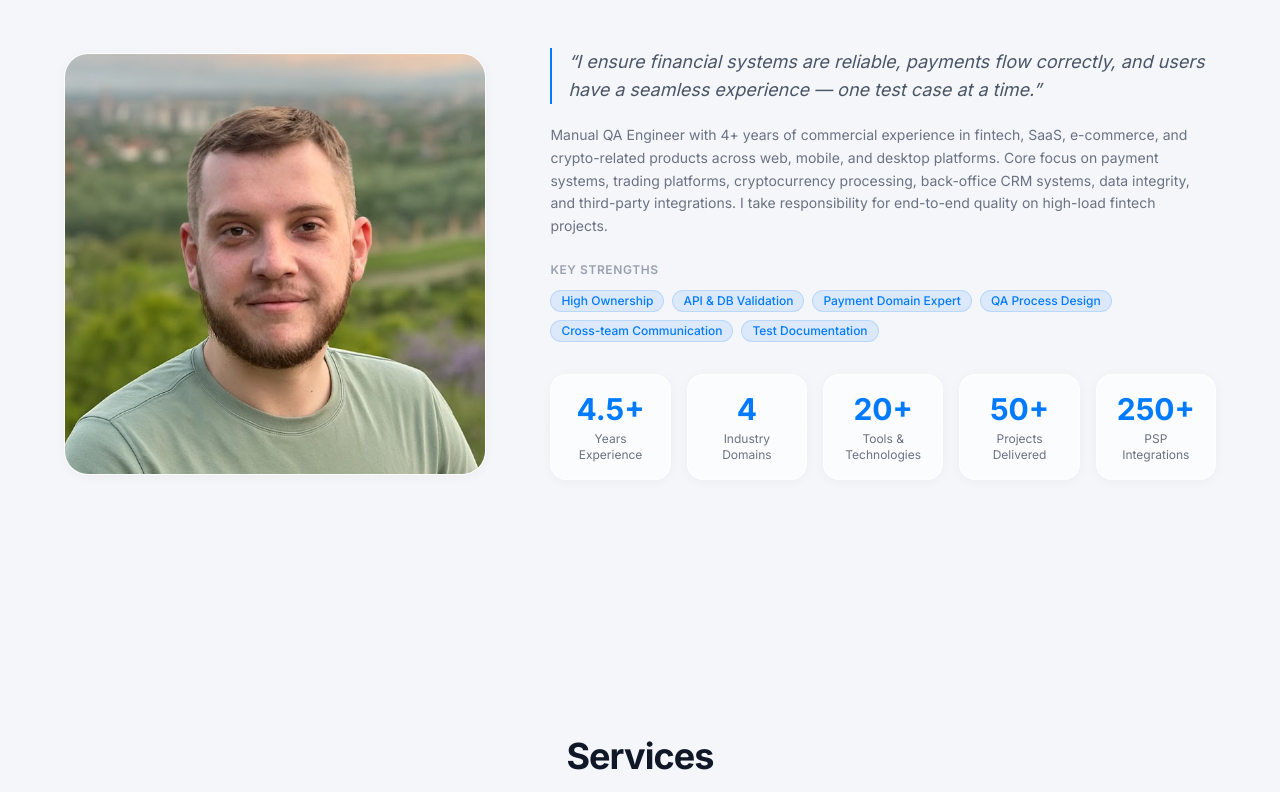
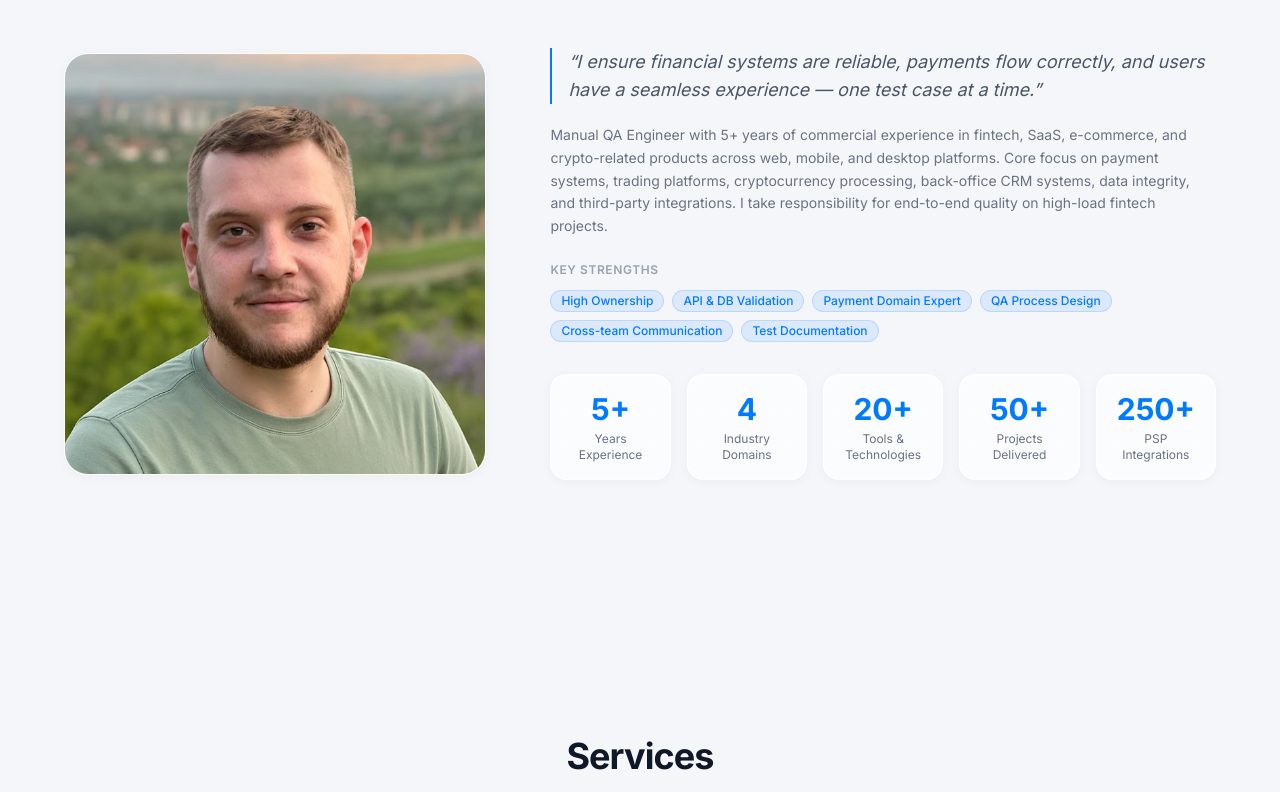
Before and after one commit to nfirstoff/nfirstoff-qa, a React (Vite) app: page / in a window 1280 px wide. Shown: the part 1040-1832 px from the top of the page. Built offline with nearby package versions, Linux system fonts and the light colour scheme.

Commit message:
Update profile experience to 5+ years
Increase reported years of experience from 4.5+ to 5+ in src/data/profile.js. Updated the summary string, the stats entry, and the metrics entry to reflect 5+ years of commercial QA experience.

```diff
--- a/src/data/profile.js
+++ b/src/data/profile.js
@@ -5,11 +5,11 @@ export const profile = {
   email: "nfirstoff@gmail.com",
   linkedin: "https://linkedin.com/in/nfirstoff/",
   summary:
-    "Manual QA Engineer with 4+ years of commercial experience in fintech, SaaS, e-commerce, and crypto-related products across web, mobile, and desktop platforms. Core focus on payment systems, trading platforms, cryptocurrency processing, back-office CRM systems, data integrity, and third-party integrations. I take responsibility for end-to-end quality on high-load fintech projects.",
+    "Manual QA Engineer with 5+ years of commercial experience in fintech, SaaS, e-commerce, and crypto-related products across web, mobile, and desktop platforms. Core focus on payment systems, trading platforms, cryptocurrency processing, back-office CRM systems, data integrity, and third-party integrations. I take responsibility for end-to-end quality on high-load fintech projects.",
   aboutHighlight:
     "I ensure financial systems are reliable, payments flow correctly, and users have a seamless experience — one test case at a time.",
   stats: [
-    { value: "4.5+", label: "Years Experience" },
+    { value: "5+", label: "Years Experience" },
     { value: "4", label: "Industry Domains" },
     { value: "20+", label: "Tools & Technologies" },
     { value: "50+", label: "Projects Delivered" },
@@ -156,7 +156,7 @@ export const profile = {
   },
 
   metrics: [
-    { value: "4.5+", label: "Years Experience" },
+    { value: "5+", label: "Years Experience" },
     { value: "Fintech", label: "& Payment Systems" },
     { value: "API + DB", label: "Validation" },
     { value: "Web / Mobile", label: "/ Desktop" },
```
